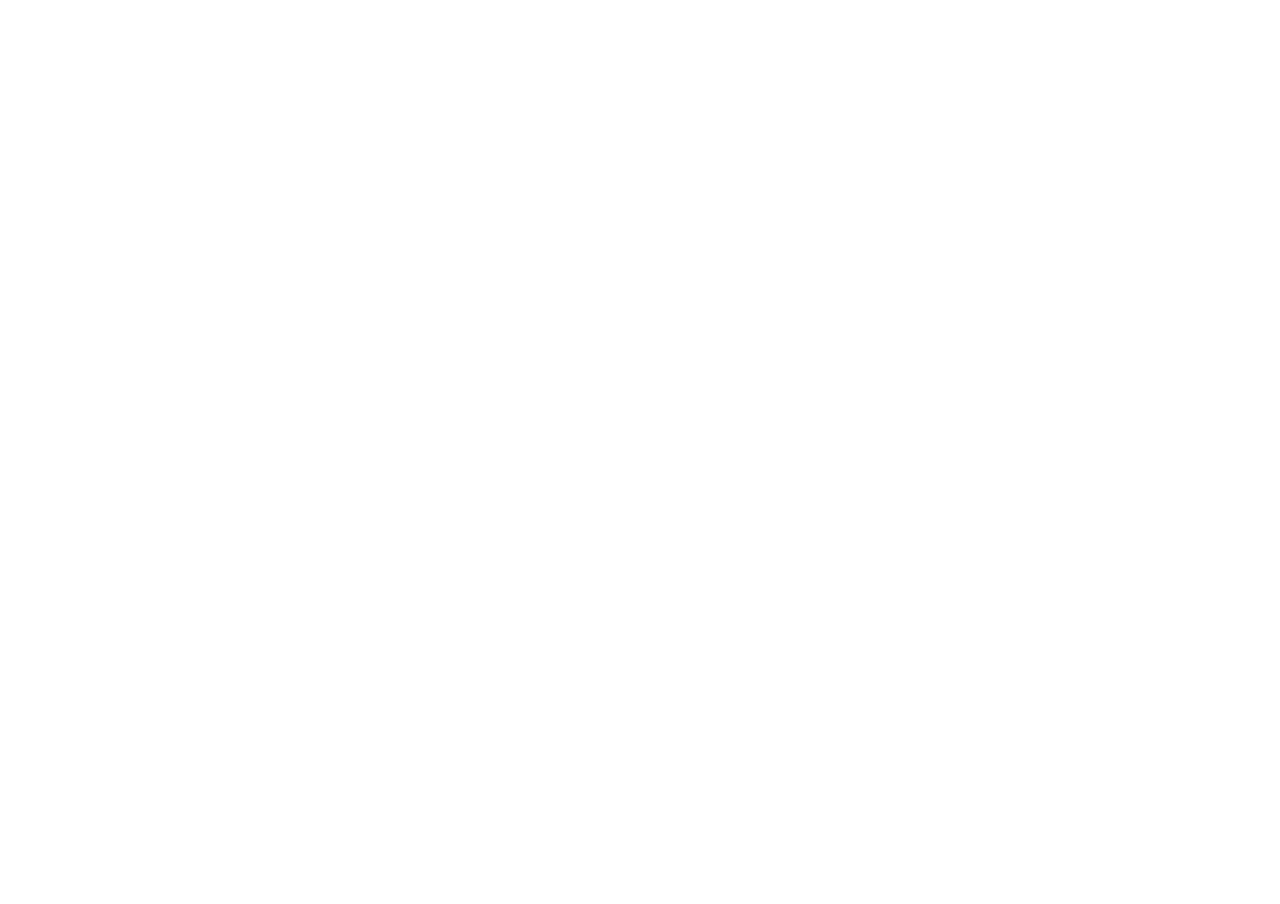
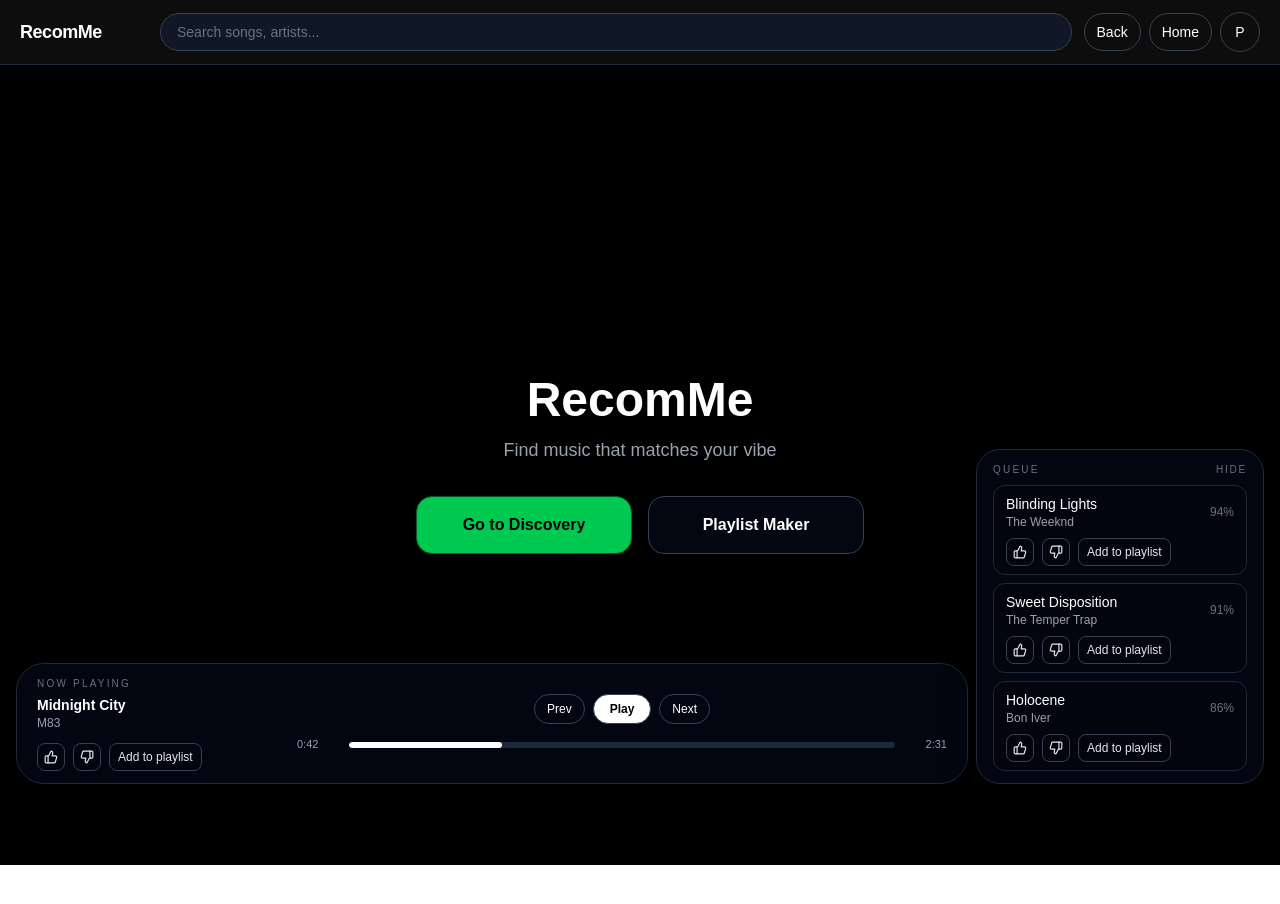
Before and after one commit to jimMC06/recomme, a Next.js app: page / in a window 1280 px wide. Before the commit this address had no page. Shown: the top 904 px of the page. Before the commit the page ends 800 px from the top, so only its background shows below. Built offline with nearby package versions, Linux system fonts and the light colour scheme.

Commit message:
Add homepage (wip)

```diff
--- a/app/page.tsx
+++ b/app/page.tsx
@@ -1,5 +1,29 @@
-import { redirect } from "next/navigation";
+import Link from "next/link";
 
 export default function HomePage() {
-  redirect("/discover");
+  return (
+    <main className="flex min-h-screen items-center justify-center bg-black px-4 py-8 text-white">
+      <section className="w-full max-w-md text-center">
+        <h1 className="text-4xl font-bold sm:text-5xl">RecomMe</h1>
+        <p className="mt-3 text-base text-gray-400 sm:text-lg">
+          Find music that matches your vibe
+        </p>
+
+        <div className="mt-8 flex flex-col gap-4 sm:flex-row">
+          <Link
+            href="/discover"
+            className="flex-1 rounded-2xl border border-green-900 bg-green-500 px-6 py-4 text-center text-base font-semibold text-black transition hover:bg-green-400"
+          >
+            Go to Discovery
+          </Link>
+          <Link
+            href="/playlist"
+            className="flex-1 rounded-2xl border border-gray-700 bg-gray-950 px-6 py-4 text-center text-base font-semibold text-white transition hover:border-gray-500"
+          >
+            Playlist Maker
+          </Link>
+        </div>
+      </section>
+    </main>
+  );
 }
```
